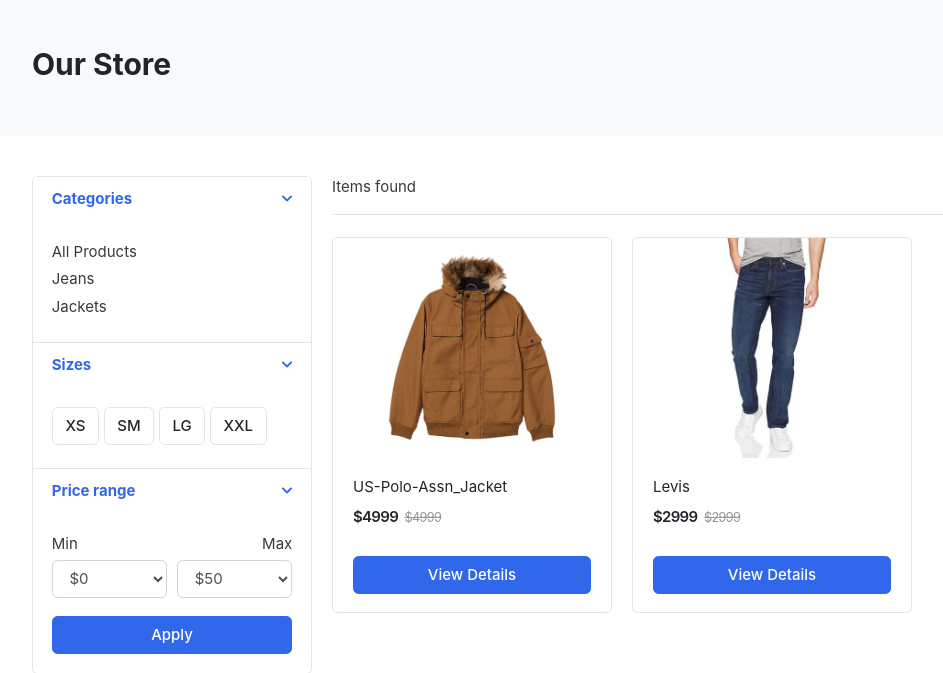
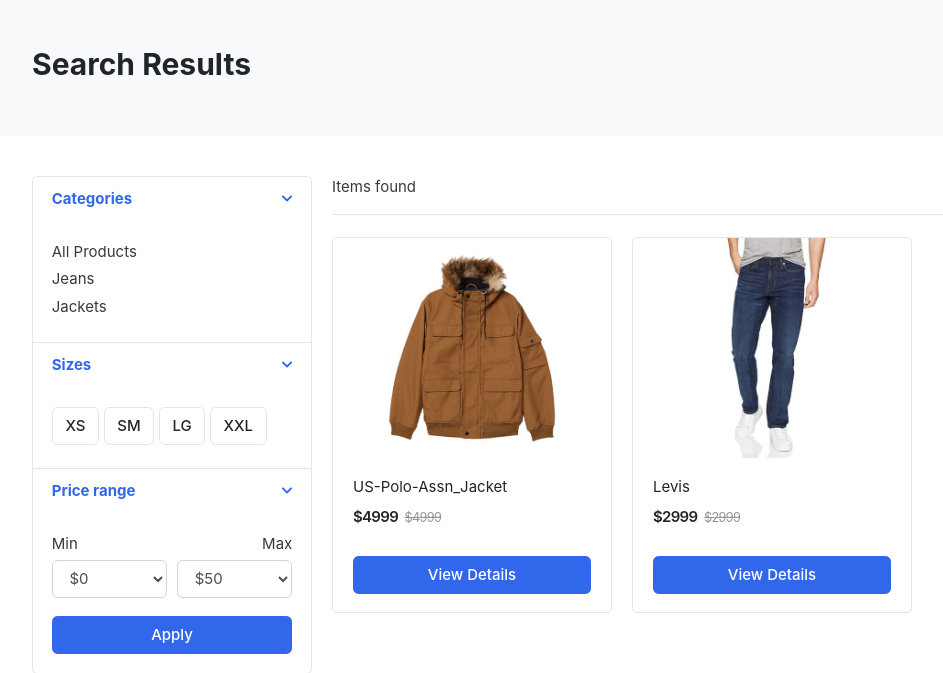
Before and after one commit to Somvit09/ShopEasy, a Django app: template templates/store/search-result.html in a window 1280 px wide. Shown: the part 118-791 px from the top of the page, without its empty margins (18-961 px from the left). Run offline with Django 4.2, Linux system fonts and the light colour scheme; the template is opened without the code that fills it: values that come from a table or form of the project are taken from there, others are empty; data comes from the database, SQL or seed files in the repository; some libraries are stand-ins or nearby versions; some web fonts are replaced.

Commit message:
added search functionality

```diff
--- a/store/views.py
+++ b/store/views.py
@@ -47,6 +47,7 @@ def search(request):
         print(keyword.capitalize())
         if keyword:
             products = Product.objects.order_by('-created_date').filter(Q(product_name__icontains=keyword.capitalize()) | Q(slug__icontains=keyword.capitalize()) | Q(category__slug__icontains=keyword.capitalize()) | Q(category__category_name__icontains=keyword.capitalize()))
-    data = dict(products=products)
+            product_count = products.count()
+    data = dict(products=products, product_count=product_count)
     print(data['products'])
     return render(request, 'store/search-result.html', data)
--- a/templates/store/search-result.html
+++ b/templates/store/search-result.html
@@ -8,7 +8,7 @@
 <!-- ========================= SECTION PAGETOP ========================= -->
 <section class="section-pagetop bg">
 <div class="container">
-	<h2 class="title-page">Our Store</h2>
+	<h2 class="title-page">Search Results</h2>
 
 </div> <!-- container //  -->
 </section>
```
